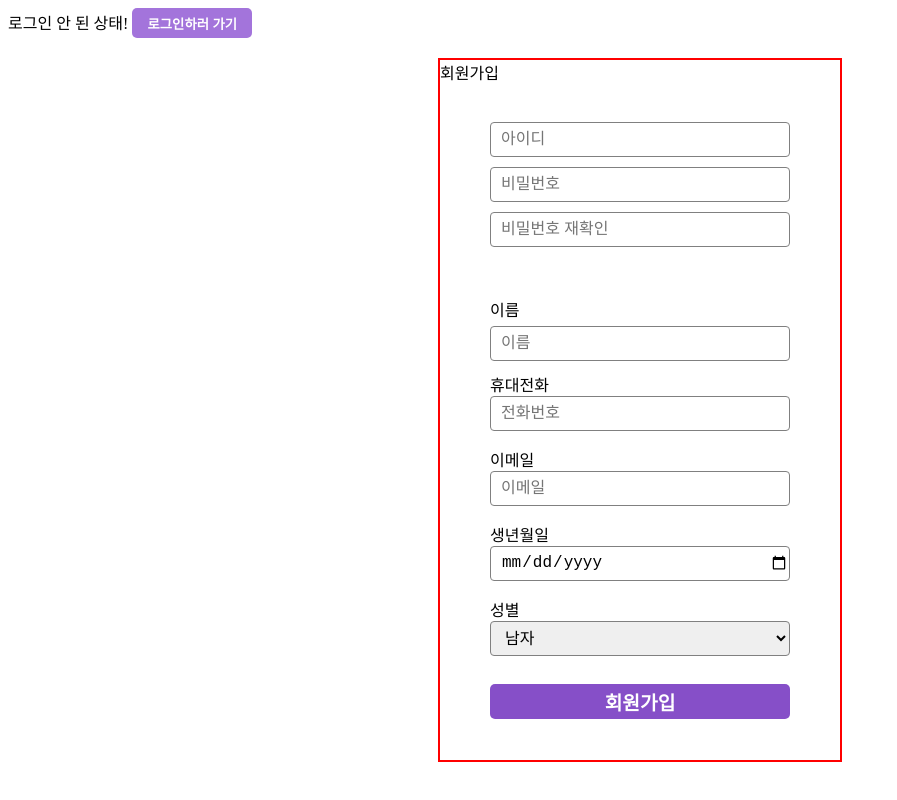
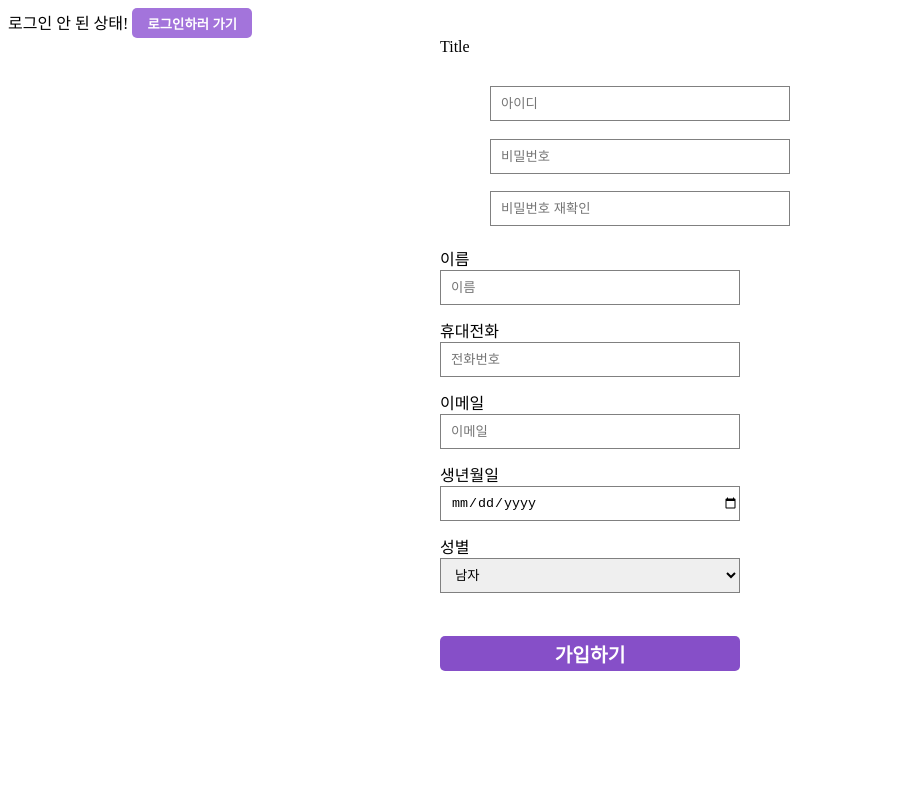
Before and after one commit to happyKale/react-start, a React (Create React App) app in the folder front-end/: page /signup in a window 1280 px wide. Shown: the whole page, without its empty margins (0-897 px from the left). Built offline with nearby package versions, Linux system fonts and the light colour scheme.

Commit message:
Edit: add Title component

```diff
--- a/front-end/src/app/screens/signup/SignUpScreen.tsx
+++ b/front-end/src/app/screens/signup/SignUpScreen.tsx
@@ -1,5 +1,5 @@
 import React, { useState } from "react";
-import { Button, FlexBox, Form, Input, Select } from "../../components";
+import { Button, FlexBox, Form, Input, Select, Title } from "../../components";
 
 type SignUpForm = {
   id: string;
@@ -49,19 +49,13 @@ function SignUpScreen() {
   console.log("회원가입폼: ", inputData);
 
   return (
-    <Form
-      method="post"
-      width="400px"
-      height="700px"
-      border="2px solid red"
-      margin="20px auto"
-    >
-      회원가입
+    <Form method="post" width="400px" height="700px" margin="0 auto">
+      <Title type="h2">회원 가입</Title>
       <FlexBox
         width="400px"
         height="140px"
         direction="column"
-        justifyContent="center"
+        justifyContent="space-between"
         alignItems="center"
         margin="30px 0 0 0"
       >
@@ -70,9 +64,6 @@ function SignUpScreen() {
           type="text"
           name="id"
           placeholder="아이디"
-          fontSize="1rem"
-          radius="4px"
-          margin="0 0 10px 0"
           onChange={handleChange}
         />
         <Input
@@ -80,9 +71,6 @@ function SignUpScreen() {
           type="password"
           name="pwd"
           placeholder="비밀번호"
-          fontSize="1rem"
-          radius="4px"
-          margin="0 0 10px 0"
           onChange={handleChange}
         />
         <Input
@@ -90,93 +78,61 @@ function SignUpScreen() {
           type="password"
           name="pwdCheck"
           placeholder="비밀번호 재확인"
-          fontSize="1rem"
-          radius="4px"
           onChange={handleChange}
         />
       </FlexBox>
       <FlexBox
         width="400px"
-        height="400px"
+        height="360px"
         direction="column"
-        justifyContent="center"
+        justifyContent="space-between"
         alignItems="center"
-        margin="30px 0 0 0"
+        margin="20px 0 0 0"
       >
         <Input
           isLabel={true}
           cursor="text"
           name="name"
-          labelWidth="300px"
-          labelHeight="75px"
           labelName="이름"
           type="text"
           placeholder="이름"
-          fontSize="1rem"
-          radius="4px"
-          margin="5px auto 10px"
           onChange={handleChange}
         />
         <Input
           isLabel={true}
           cursor="text"
           name="phone"
-          labelWidth="300px"
-          labelHeight="75px"
           labelName="휴대전화"
           type="tel"
           placeholder="전화번호"
-          fontSize="1rem"
-          radius="4px"
-          margin="0 0 10px 0"
           onChange={handleChange}
         />
         <Input
           isLabel={true}
           cursor="text"
           name="email"
-          labelWidth="300px"
-          labelHeight="75px"
           labelName="이메일"
           type="email"
           placeholder="이메일"
-          fontSize="1rem"
-          radius="4px"
-          margin="0 0 10px 0"
           onChange={handleChange}
         />
         <Input
           isLabel={true}
           name="birth"
-          labelWidth="300px"
-          labelHeight="75px"
           labelName="생년월일"
           type="date"
-          fontSize="1rem"
-          radius="4px"
-          margin="0 0 10px 0"
           onChange={handleChange}
         />
         <Select
           name="gender"
           isLabel={true}
-          labelWidth="300px"
-          labelHeight="75px"
           labelName="성별"
           optionList={optionList}
-          fontSize="1rem"
-          radius="4px"
-          margin="0 0 10px 0"
           onChange={handleChange}
         />
       </FlexBox>
-      <Button
-        backgroundColor="#864fc8"
-        fontSize="1.2rem"
-        margin="0 auto"
-        display="block"
-      >
-        회원가입
+      <Button backgroundColor="#864fc8" fontSize="1.2rem" margin="30px auto 0">
+        가입하기
       </Button>
     </Form>
   );
```
